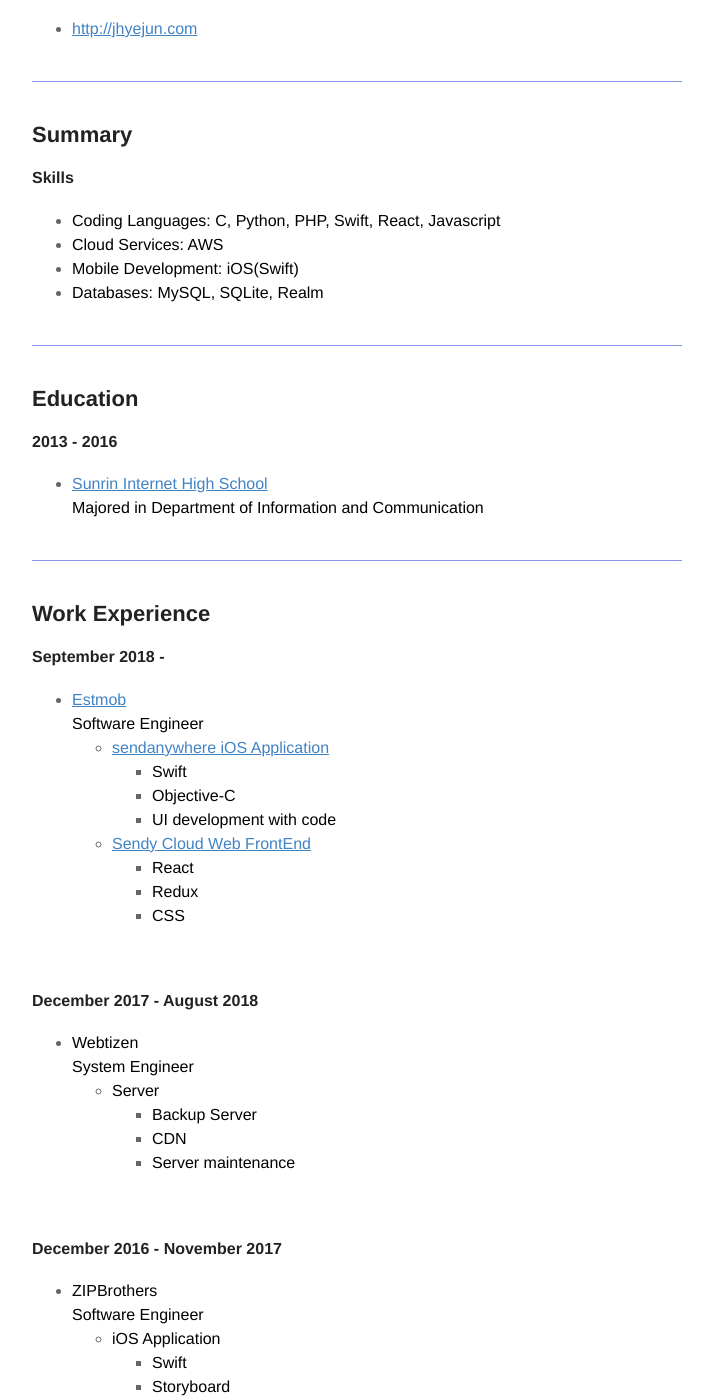
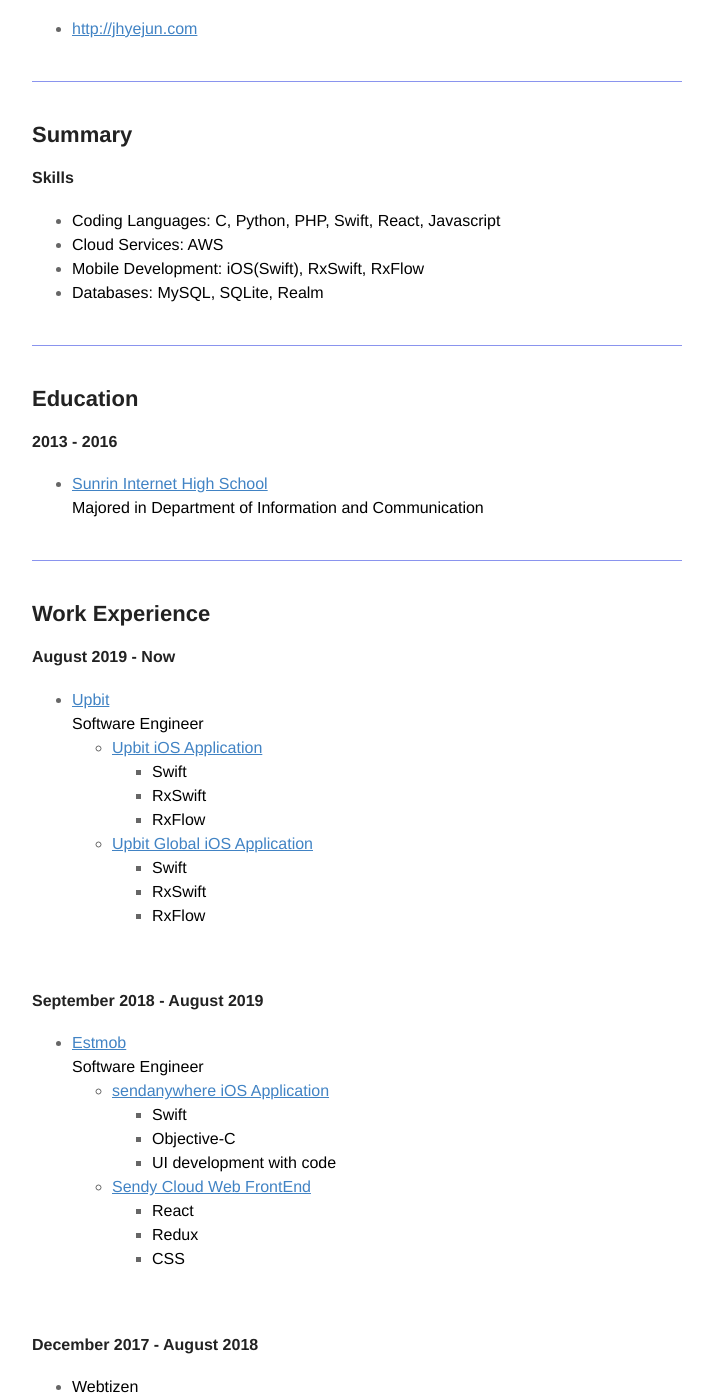
Before and after one commit to jhyejun/jhyejun.github.io, a Jekyll site: the page built from resume.md, in a window 1280 px wide and 1400 px high, scrolled down 373 px. Shown: the whole window, without its empty margins (283-996 px from the left). Built offline with Jekyll 4.4.1, drawn with Linux system fonts in a browser that asks for light colours.

Commit message:
Update resume

```diff
--- a/resume.md
+++ b/resume.md
@@ -25,7 +25,7 @@ layout: page
 #### Skills
 - **Coding Languages: C, Python, PHP, Swift, React, Javascript**
 - **Cloud Services: AWS**
-- **Mobile Development: iOS(Swift)**
+- **Mobile Development: iOS(Swift), RxSwift, RxFlow**
 - **Databases: MySQL, SQLite, Realm**
 
 ---
@@ -40,7 +40,21 @@ layout: page
 
 ## Work Experience
 
-#### September 2018 -
+#### August 2019 - Now
+- **[Upbit](https://upbit.com){:target="_blank"}**<br>
+**Software Engineer**
+	- **[Upbit iOS Application](https://apps.apple.com/kr/app/업비트-가장-신뢰받는-암호화폐-거래소/id1256371195){:target="_blank"}**
+		- **Swift**
+		- **RxSwift**
+		- **RxFlow**
+	- **[Upbit Global iOS Application](https://apps.apple.com/kr/app/upbit-global-crypto-exchange/id1439527412){:target="_blank"}**
+		- **Swift**
+		- **RxSwift**
+		- **RxFlow**
+
+<br>
+
+#### September 2018 - August 2019
 - **[Estmob](https://send-anywhere.com/ko/product){:target="_blank"}**<br>
 **Software Engineer**
 	- **[sendanywhere iOS Application](https://itunes.apple.com/app/apple-store/id596642855?pt=1862332&ct=website_download&mt=8){:target="_blank"}**
```
